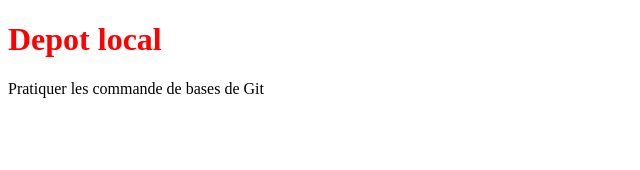
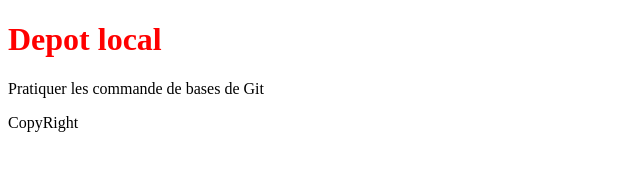
Before and after one commit to najwaelm/git_practice, a plain HTML site: page index.html in a window 1280 px wide. Shown: the full height of the page, 0-640 px from the left. Drawn offline with Linux system fonts and the light colour scheme.

Commit message:
ajout du footer depuis la brance MON_SITE_V1

```diff
--- a/index.html
+++ b/index.html
@@ -9,5 +9,6 @@
 <body>
     <h1>Depot local</h1>
     <p>Pratiquer les commande de bases de Git</p>
+    <footer>CopyRight</footer>
 </body>
 </html>
```
